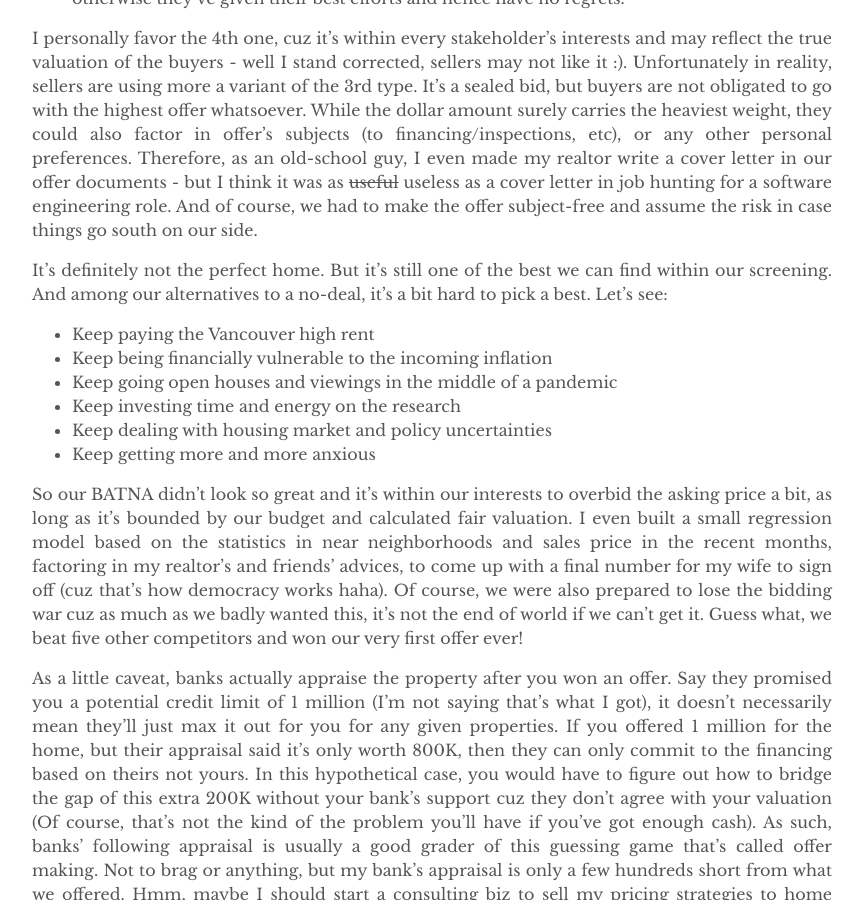
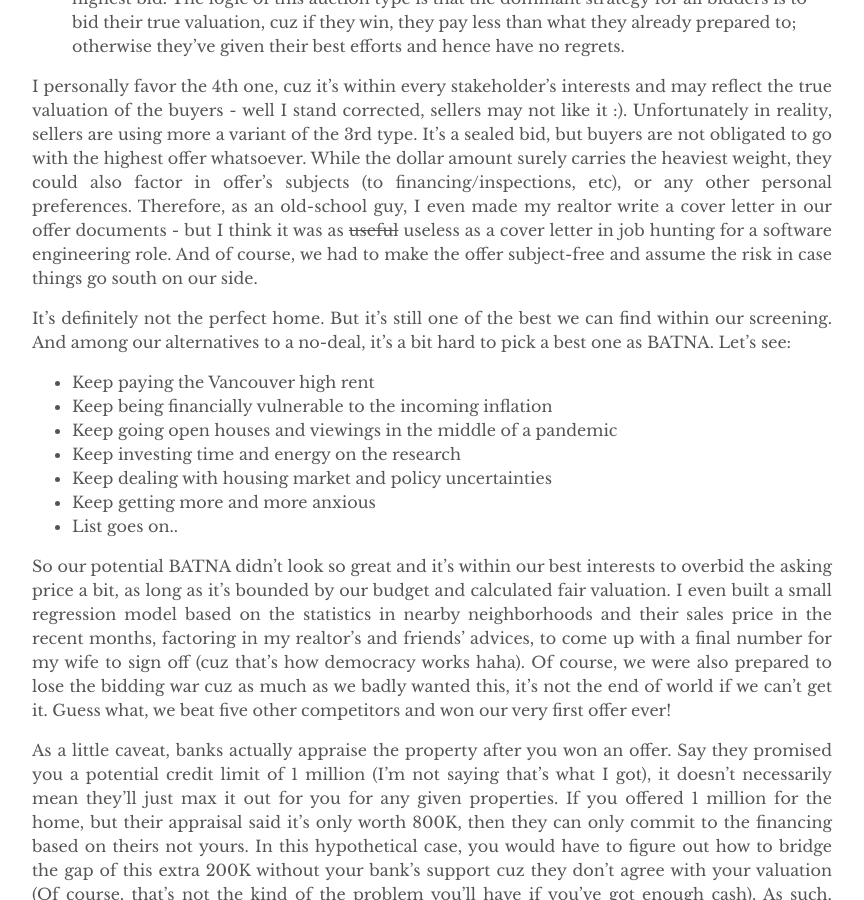
Before and after one commit to yuexiaofeng/yuexiaofeng.github.io, a Jekyll site: the page built from _posts/2021-08-29-batna.md, in a window 1280 px wide and 900 px high, scrolled down 4683 px. Shown: the whole window, without its empty margins (208-1072 px from the left). Built offline with Jekyll 4.4.1, drawn with Linux system fonts in a browser that asks for light colours; some of the changed text lies outside the part shown.

Commit message:
Updated batna post

```diff
--- a/_posts/2021-08-29-batna.md
+++ b/_posts/2021-08-29-batna.md
@@ -62,7 +62,7 @@
 
 I personally favor the 4th one, cuz it's within every stakeholder's interests and may reflect the true valuation of the buyers - well I stand corrected, sellers may not like it :). Unfortunately in reality, sellers are using more a variant of the 3rd type. It's a sealed bid, but buyers are not obligated to go with the highest offer whatsoever. While the dollar amount surely carries the heaviest weight, they could also factor in offer's subjects (to financing/inspections, etc), or any other personal preferences. Therefore, as an old-school guy, I even made my realtor write a cover letter in our offer documents - but I think it was as ~~useful~~ useless as a cover letter in job hunting for a software engineering role. And of course, we had to make the offer subject-free and assume the risk in case things go south on our side.
 
-It's definitely not the perfect home. But it's still one of the best we can find within our screening. And among our alternatives to a no-deal, it's a bit hard to pick a best. Let's see:
+It's definitely not the perfect home. But it's still one of the best we can find within our screening. And among our alternatives to a no-deal, it's a bit hard to pick a best one as BATNA. Let's see:
 
 * Keep paying the Vancouver high rent
 * Keep being financially vulnerable to the incoming inflation
@@ -70,8 +70,9 @@
 * Keep investing time and energy on the research
 * Keep dealing with housing market and policy uncertainties
 * Keep getting more and more anxious
+* List goes on..
 
-So our BATNA didn't look so great and it's within our interests to overbid the asking price a bit, as long as it's bounded by our budget and calculated fair valuation. I even built a small regression model based on the statistics in near neighborhoods and sales price in the recent months, factoring in my realtor's and friends' advices, to come up with a final number for my wife to sign off (cuz that's how democracy works haha). Of course, we were also prepared to lose the bidding war cuz as much as we badly wanted this, it's not the end of world if we can't get it. Guess what, we beat five other competitors and won our very first offer ever!
+So our potential BATNA didn't look so great and it's within our best interests to overbid the asking price a bit, as long as it's bounded by our budget and calculated fair valuation. I even built a small regression model based on the statistics in nearby neighborhoods and their sales price in the recent months, factoring in my realtor's and friends' advices, to come up with a final number for my wife to sign off (cuz that's how democracy works haha). Of course, we were also prepared to lose the bidding war cuz as much as we badly wanted this, it's not the end of world if we can't get it. Guess what, we beat five other competitors and won our very first offer ever!
 
 As a little caveat, banks actually appraise the property after you won an offer. Say they promised you a potential credit limit of 1 million (I'm not saying that's what I got), it doesn't necessarily mean they'll just max it out for you for any given properties. If you offered 1 million for the home, but their appraisal said it's only worth 800K, then they can only commit to the financing based on theirs not yours. In this hypothetical case, you would have to figure out how to bridge the gap of this extra 200K without your bank's support cuz they don't agree with your valuation (Of course, that's not the kind of the problem you'll have if you've got enough cash). As such, banks' following appraisal is usually a good grader of this guessing game that's called offer making. Not to brag or anything, but my bank's appraisal is only a few hundreds short from what we offered. Hmm, maybe I should start a consulting biz to sell my pricing strategies to home buyers!
 
```
Also changed, not shown: other parts of _posts/2021-08-29-batna.md (+2 -2 lines).
